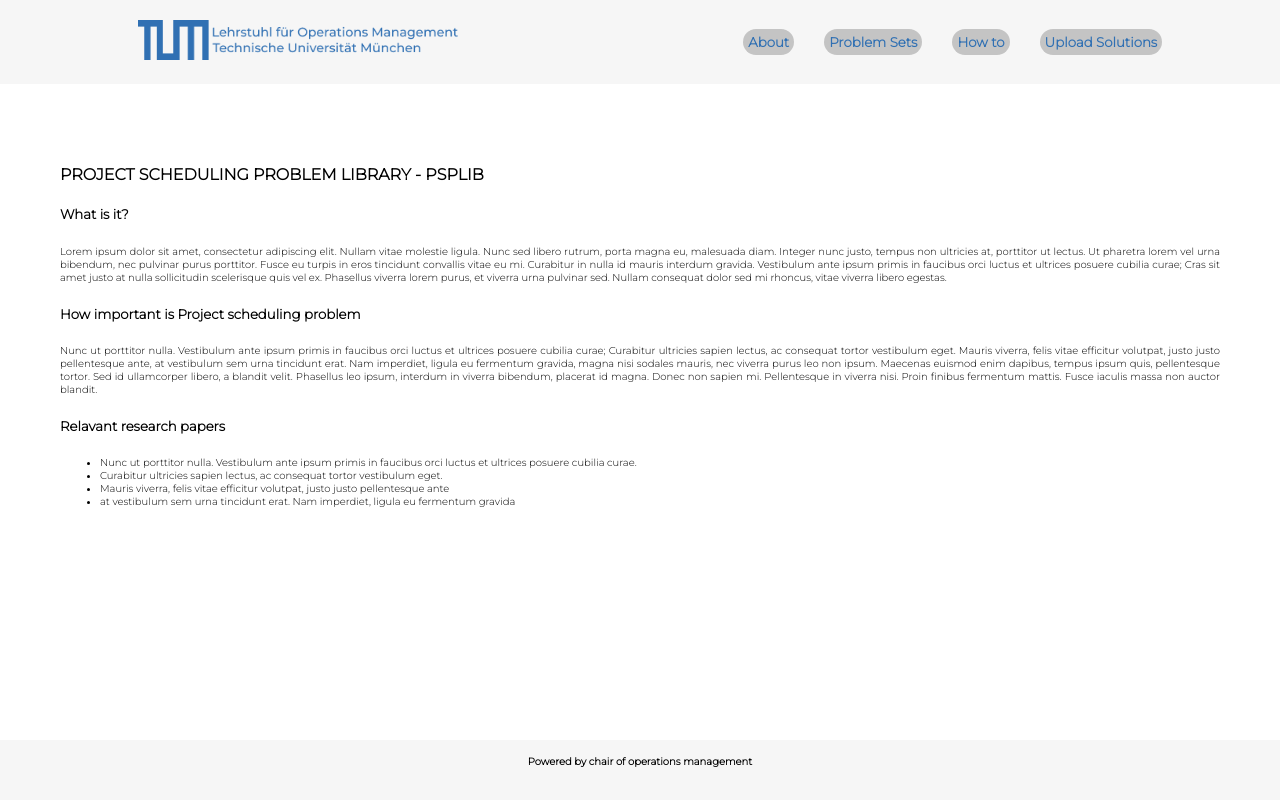
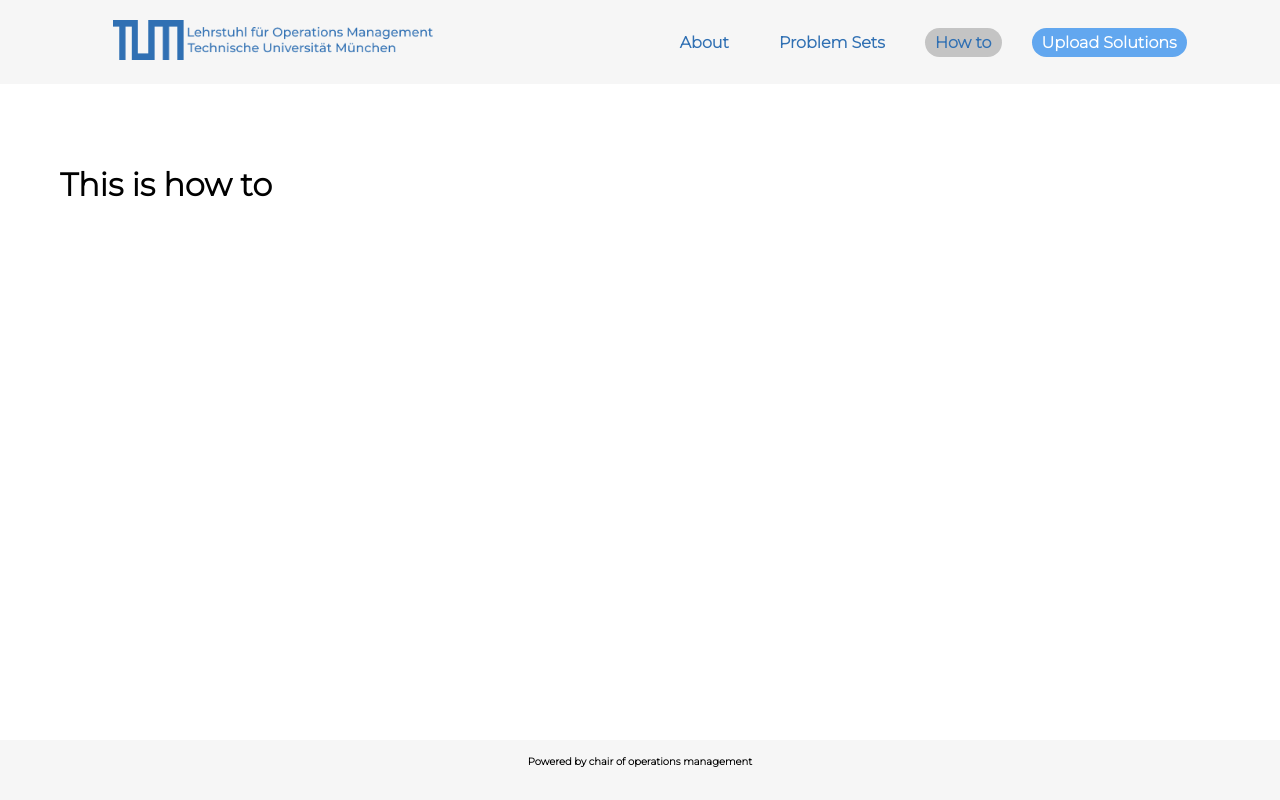
Before and after one commit to sasankkothe1/FinalThesis, a React (Create React App) app: page /HowTo in a window 1280 px wide. Built offline with nearby package versions, Linux system fonts and the light colour scheme.

Commit message:
changed the navigation animation and also introduced routing

```diff
--- a/package.json
+++ b/package.json
@@ -10,6 +10,7 @@
     "react": "^17.0.2",
     "react-bootstrap": "^1.5.2",
     "react-dom": "^17.0.2",
+    "react-router-dom": "^5.2.0",
     "react-scripts": "4.0.3",
     "web-vitals": "^1.0.1"
   },
--- a/src/App.js
+++ b/src/App.js
@@ -1,18 +1,29 @@
+import { BrowserRouter, Route, Switch } from 'react-router-dom';
 import './App.css';
 import About from './components/About/About';
 import Footer from './components/Footer/Footer';
 import Header from './components/Header/Header';
+import HowTo from './components/HowTo/HowTo';
+import ProblemSets from './components/ProblemSets/ProblemSets';
+import UploadSolutions from './components/UploadSolutions/UploadSolutions';
 
 function App() {
   return (
-    <div className="App">
-      <Header />
-      <div className="main-content">
-        <About />
+    <BrowserRouter>
+      <div className="App">
+        <Header />
+        <div className="main-content">
+          <Switch>
+            <Route exact path={"/"} component={About} />
+            <Route exact path={"/ProblemSets"} component={ProblemSets} />
+            <Route exact path={"/HowTo"} component={HowTo} />
+            <Route path={"/UploadSolutions"} component={UploadSolutions} />
+          </Switch>
+        </div>
+        <Footer />
       </div>
-      <Footer />
-    </div>
-  );
+    </BrowserRouter>
+  )
 }
 
 export default App;
--- a/src/components/About/About.jsx
+++ b/src/components/About/About.jsx
@@ -46,10 +46,6 @@ export default function About() {
           Mauris viverra, felis vitae efficitur volutpat, justo justo
           pellentesque ante
         </li>
-        <li className="research-list-item">
-          at vestibulum sem urna tincidunt erat. Nam imperdiet, ligula eu
-          fermentum gravida
-        </li>
       </ul>
     </div>
   );
--- a/src/components/About/about.css
+++ b/src/components/About/about.css
@@ -8,10 +8,6 @@
   font-size: x-small;
 }
 
-.about-containter {
-  overflow-x: scroll;
-}
-
 .research-list-item {
   text-align: justify;
   font-size: x-small;
--- a/src/components/Header/Header.jsx
+++ b/src/components/Header/Header.jsx
@@ -1,10 +1,9 @@
 import React from "react";
+import { NavLink } from "react-router-dom";
 import logo from "../../Assests/logo.png";
 import "./header.css";
 
 export default function Header() {
-  console.log(logo);
-
   return (
     <header className="header">
       <div className="header-container">
@@ -14,10 +13,38 @@ export default function Header() {
           </a>
         </div>
         <div className="header-nav">
-          <button className="header-nav-buttons">About</button>
-          <button className="header-nav-buttons">Problem Sets</button>
-          <button className="header-nav-buttons">How to</button>
-          <button className="header-nav-buttons">Upload Solutions</button>
+          <NavLink
+            exact
+            className="header-nav-buttons"
+            activeClassName="active-button"
+            to={"/"}
+          >
+            About
+          </NavLink>
+          <NavLink
+            exact
+            className="header-nav-buttons"
+            activeClassName="active-button"
+            to={"/ProblemSets"}
+          >
+            Problem Sets
+          </NavLink>
+          <NavLink
+            exact
+            className="header-nav-buttons"
+            activeClassName="active-button"
+            to={"/HowTo"}
+          >
+            How to
+          </NavLink>
+          <NavLink
+            exact
+            className="upload-solution"
+            activeClassName="active-upload-solution"
+            to={"/UploadSolutions"}
+          >
+            Upload Solutions
+          </NavLink>
         </div>
       </div>
     </header>
--- a/src/components/Header/header.css
+++ b/src/components/Header/header.css
@@ -24,11 +24,32 @@
 }
 
 .header-nav-buttons {
-  padding: 5px;
+  padding: 5px 10px 5px 10px;
   margin-left: 30px;
   border: none;
   border-radius: 20px;
-  background: #c4c4c4;
   color: #3070b3;
   font-weight: bold;
+  text-decoration: none;
 }
+
+.active-button {
+  background: #c4c4c4;
+}
+
+.upload-solution {
+  padding: 5px 10px 5px 10px;
+  margin-left: 30px;
+  border: none;
+  border-radius: 20px;
+  background: #62a7ef;
+  color: white;
+  font-weight: bold;
+  text-decoration: none;
+}
+
+.active-upload-solution {
+  background: white;
+  color: #62a7ef;
+  box-shadow: 0 4px 4px grey;
+}
--- /dev/null
+++ b/src/components/HowTo/HowTo.jsx
@@ -0,0 +1,9 @@
+import React from "react";
+
+export default function HowTo() {
+  return (
+    <div>
+      <h1>This is how to</h1>
+    </div>
+  );
+}
--- /dev/null
+++ b/src/components/ProblemSets/ProblemSets.jsx
@@ -0,0 +1,9 @@
+import React from "react";
+
+export default function ProblemSets() {
+  return (
+    <div>
+      <h1>This is Problem sets</h1>
+    </div>
+  );
+}
--- /dev/null
+++ b/src/components/UploadSolutions/UploadSolutions.jsx
@@ -0,0 +1,9 @@
+import React from "react";
+
+export default function UploadSolutions() {
+  return (
+    <div>
+      <h1>This is upload solutions</h1>
+    </div>
+  );
+}
```
Also changed, not shown: 1 other file (tests, documents, lock files or other folders).
